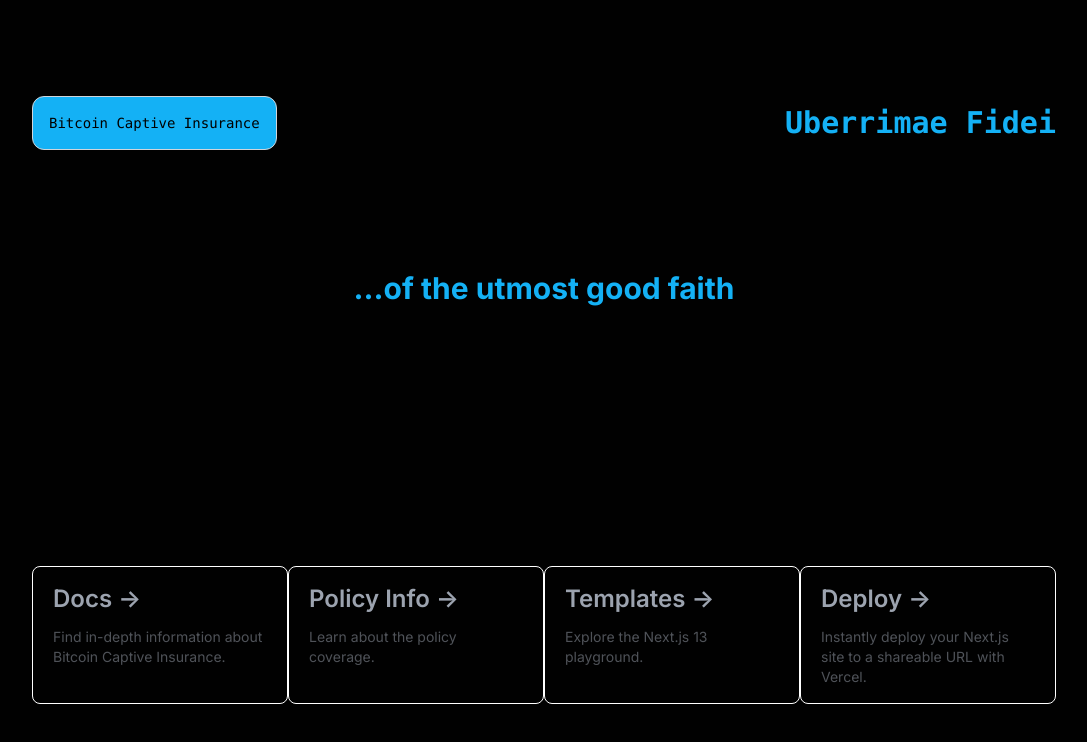
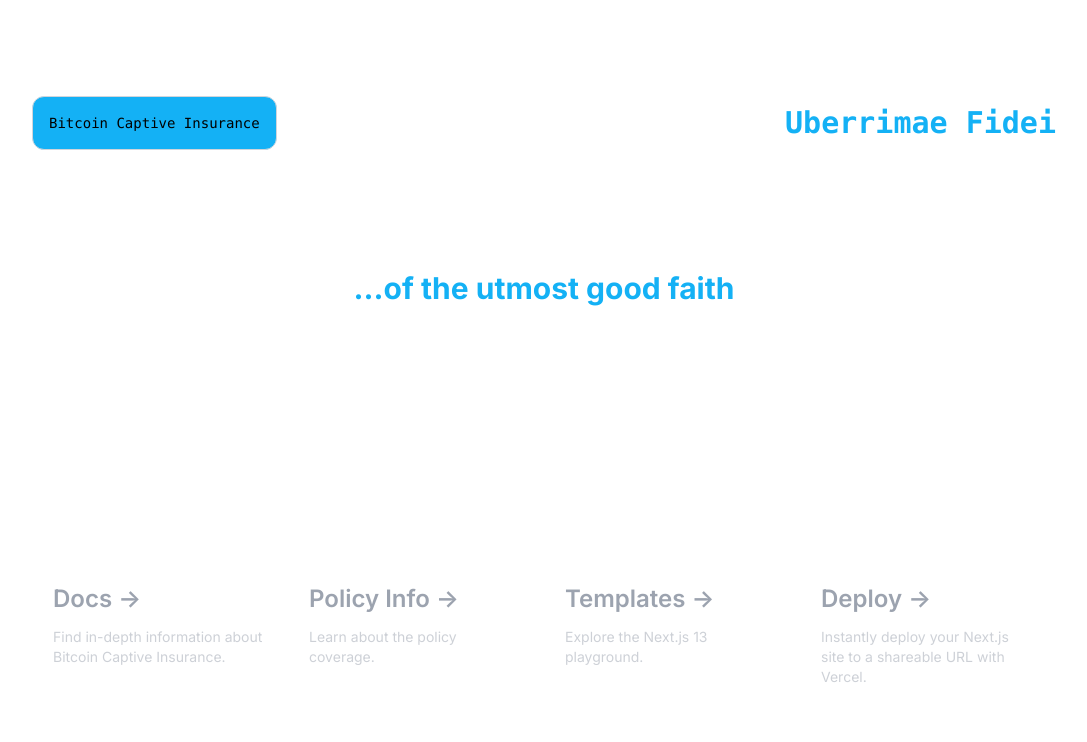
Before and after one commit to Enjoyweaver/Bitcoin, a Next.js app: page / in a window 1280 px wide. Shown: the top 742 px of the page, without its empty margins (96-1183 px from the left). Built offline with nearby package versions, Linux system fonts and the light colour scheme.

Commit message:
Update globals.css

```diff
--- a/app/globals.css
+++ b/app/globals.css
@@ -36,7 +36,7 @@ body {
     justify-content: center;
     align-items: center;
     min-height: 100vh;
-    background-color: #010101; /* Optional background color */
+
 }
 .center-container {
     text-align: center;
```
